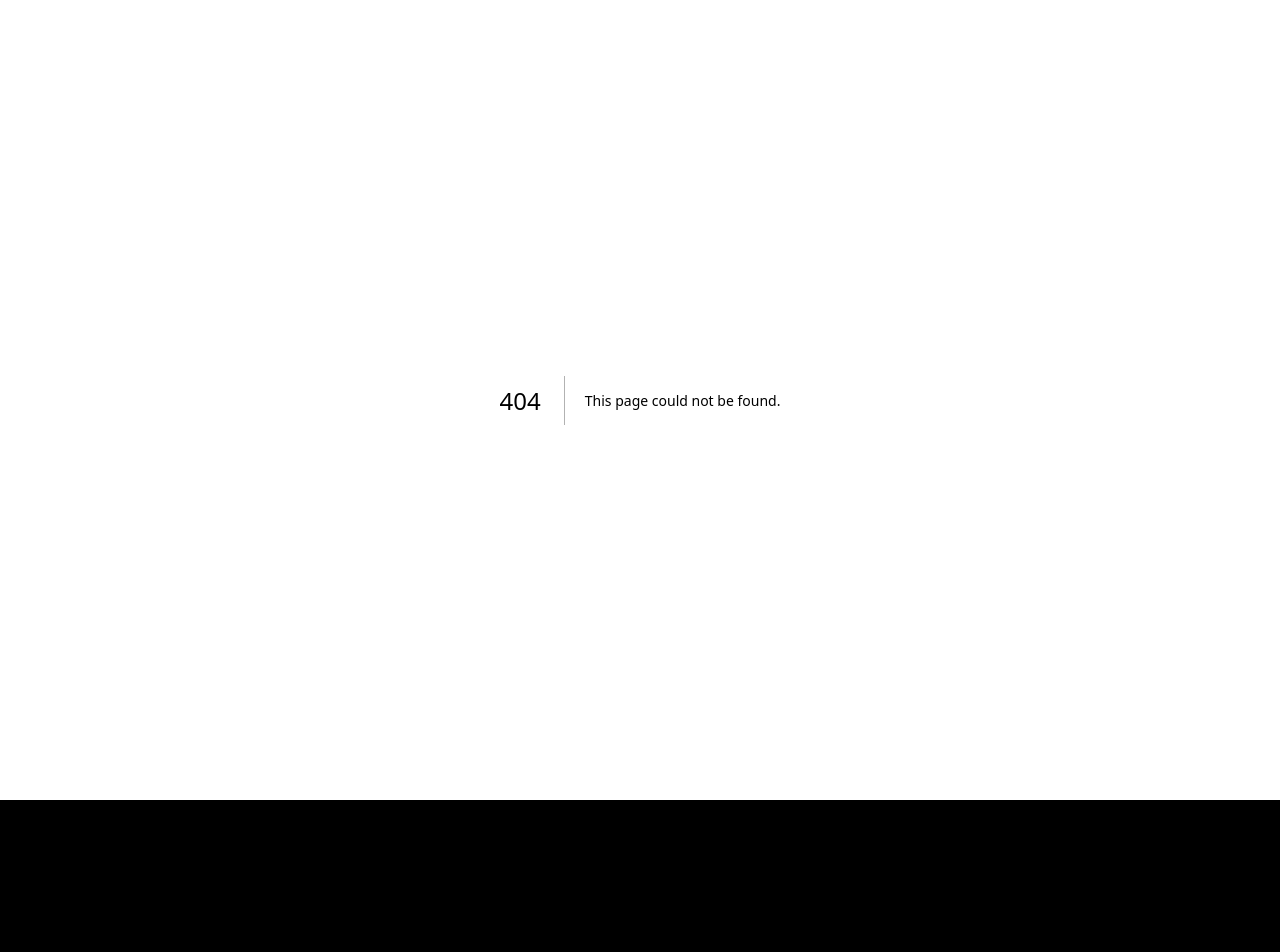
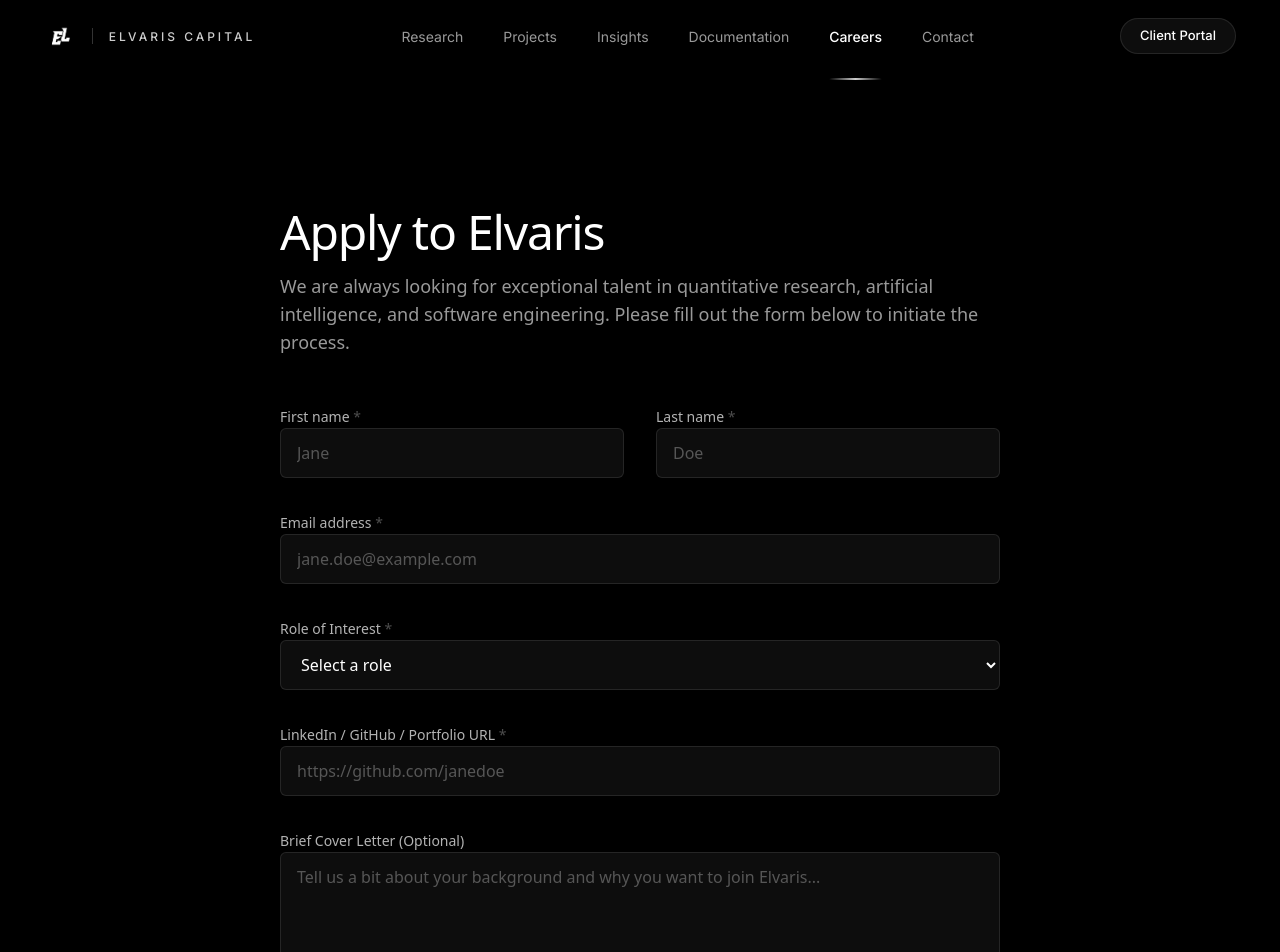
Before and after one commit to Sameet728/Elvaris-website, a Next.js app: page /careers/apply in a window 1280 px wide. Before the commit this address had no page. Shown: the top 952 px of the page. Before the commit the page ends 800 px from the top, so only its background shows below. Built offline with nearby package versions, Linux system fonts and the light colour scheme.

Commit message:
Fix 404 on Careers Apply page by creating the application form page

```diff
--- /dev/null
+++ b/src/app/careers/apply/page.tsx
@@ -0,0 +1,131 @@
+import { Navbar } from "../../../components/navbar";
+import { Footer } from "../../../components/footer";
+import { FadeIn } from "../../../components/fade-in";
+
+export const metadata = {
+  title: "Apply | Elvaris Capital",
+  description: "Join Elvaris Capital and shape the future of market intelligence.",
+};
+
+export default function ApplyPage() {
+  return (
+    <div className="flex min-h-screen flex-col bg-background selection:bg-white/20 selection:text-white">
+      <Navbar />
+
+      <main className="flex-1 pt-32">
+        <div className="mx-auto max-w-3xl px-6 py-12 md:py-20">
+          <FadeIn>
+            <h1 className="text-4xl font-light tracking-tight text-white sm:text-5xl">Apply to Elvaris</h1>
+            <p className="mt-4 text-lg text-white/60">
+              We are always looking for exceptional talent in quantitative research, artificial intelligence, and software engineering. Please fill out the form below to initiate the process.
+            </p>
+          </FadeIn>
+
+          <FadeIn delay={150}>
+            <form className="mt-12 space-y-8" action="#" method="POST">
+              <div className="grid gap-8 sm:grid-cols-2">
+                <div className="space-y-2">
+                  <label htmlFor="first-name" className="text-sm font-medium text-white/70">
+                    First name <span className="text-white/30">*</span>
+                  </label>
+                  <input
+                    type="text"
+                    name="first-name"
+                    id="first-name"
+                    required
+                    className="block w-full rounded-md border border-white/10 bg-white/5 px-4 py-3 text-white placeholder-white/30 outline-none ring-1 ring-transparent transition-all hover:bg-white/10 focus:border-white/30 focus:bg-white/10 focus:ring-white/30"
+                    placeholder="Jane"
+                  />
+                </div>
+                <div className="space-y-2">
+                  <label htmlFor="last-name" className="text-sm font-medium text-white/70">
+                    Last name <span className="text-white/30">*</span>
+                  </label>
+                  <input
+                    type="text"
+                    name="last-name"
+                    id="last-name"
+                    required
+                    className="block w-full rounded-md border border-white/10 bg-white/5 px-4 py-3 text-white placeholder-white/30 outline-none ring-1 ring-transparent transition-all hover:bg-white/10 focus:border-white/30 focus:bg-white/10 focus:ring-white/30"
+                    placeholder="Doe"
+                  />
+                </div>
+              </div>
+
+              <div className="space-y-2">
+                <label htmlFor="email" className="text-sm font-medium text-white/70">
+                  Email address <span className="text-white/30">*</span>
+                </label>
+                <input
+                  type="email"
+                  name="email"
+                  id="email"
+                  required
+                  className="block w-full rounded-md border border-white/10 bg-white/5 px-4 py-3 text-white placeholder-white/30 outline-none ring-1 ring-transparent transition-all hover:bg-white/10 focus:border-white/30 focus:bg-white/10 focus:ring-white/30"
+                  placeholder="jane.doe@example.com"
+                />
+              </div>
+
+              <div className="space-y-2">
+                <label htmlFor="role" className="text-sm font-medium text-white/70">
+                  Role of Interest <span className="text-white/30">*</span>
+                </label>
+                <select
+                  id="role"
+                  name="role"
+                  required
+                  className="block w-full rounded-md border border-white/10 bg-white/5 px-4 py-3 text-white outline-none ring-1 ring-transparent transition-all hover:bg-white/10 focus:border-white/30 focus:bg-white/10 focus:ring-white/30 [&>option]:bg-black [&>option]:text-white"
+                >
+                  <option value="" disabled selected>Select a role</option>
+                  <option value="quant">Quantitative Researcher</option>
+                  <option value="ml">Machine Learning Engineer</option>
+                  <option value="software">Software Engineer</option>
+                  <option value="data">Data Scientist</option>
+                  <option value="other">Other / General Application</option>
+                </select>
+              </div>
+
+              <div className="space-y-2">
+                <label htmlFor="portfolio" className="text-sm font-medium text-white/70">
+                  LinkedIn / GitHub / Portfolio URL <span className="text-white/30">*</span>
+                </label>
+                <input
+                  type="url"
+                  name="portfolio"
+                  id="portfolio"
+                  required
+                  className="block w-full rounded-md border border-white/10 bg-white/5 px-4 py-3 text-white placeholder-white/30 outline-none ring-1 ring-transparent transition-all hover:bg-white/10 focus:border-white/30 focus:bg-white/10 focus:ring-white/30"
+                  placeholder="https://github.com/janedoe"
+                />
+              </div>
+
+              <div className="space-y-2">
+                <label htmlFor="message" className="text-sm font-medium text-white/70">
+                  Brief Cover Letter (Optional)
+                </label>
+                <textarea
+                  id="message"
+                  name="message"
+                  rows={4}
+                  className="block w-full resize-y rounded-md border border-white/10 bg-white/5 px-4 py-3 text-white placeholder-white/30 outline-none ring-1 ring-transparent transition-all hover:bg-white/10 focus:border-white/30 focus:bg-white/10 focus:ring-white/30"
+                  placeholder="Tell us a bit about your background and why you want to join Elvaris..."
+                />
+              </div>
+
+              <div className="pt-4">
+                <button
+                  type="submit"
+                  className="inline-flex w-full items-center justify-center rounded-full bg-white px-8 py-3.5 text-[15px] font-medium text-black transition-all duration-300 hover:bg-white/90 active:scale-[0.98] sm:w-auto"
+                >
+                  Submit Application
+                </button>
+              </div>
+            </form>
+          </FadeIn>
+        </div>
+      </main>
+
+      <Footer />
+    </div>
+  );
+}
```
Also changed, not shown: image.png (added).
